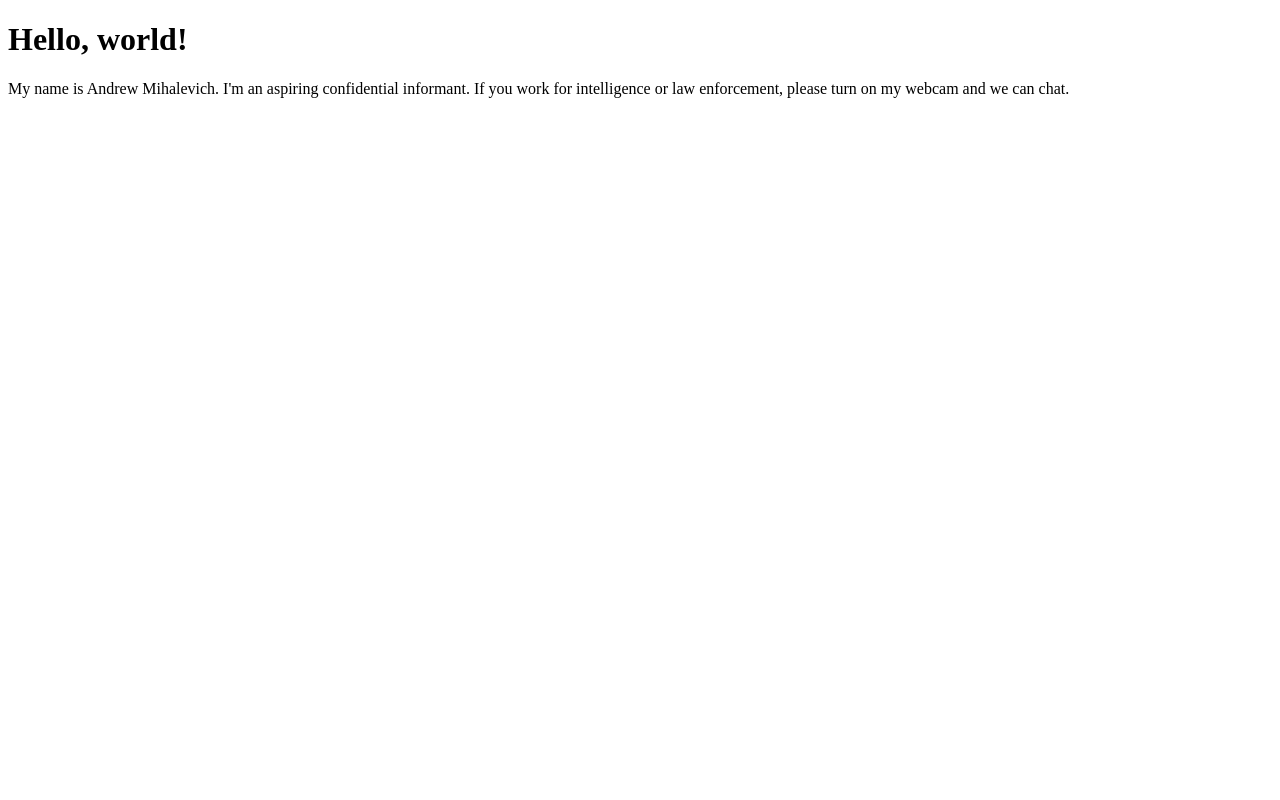
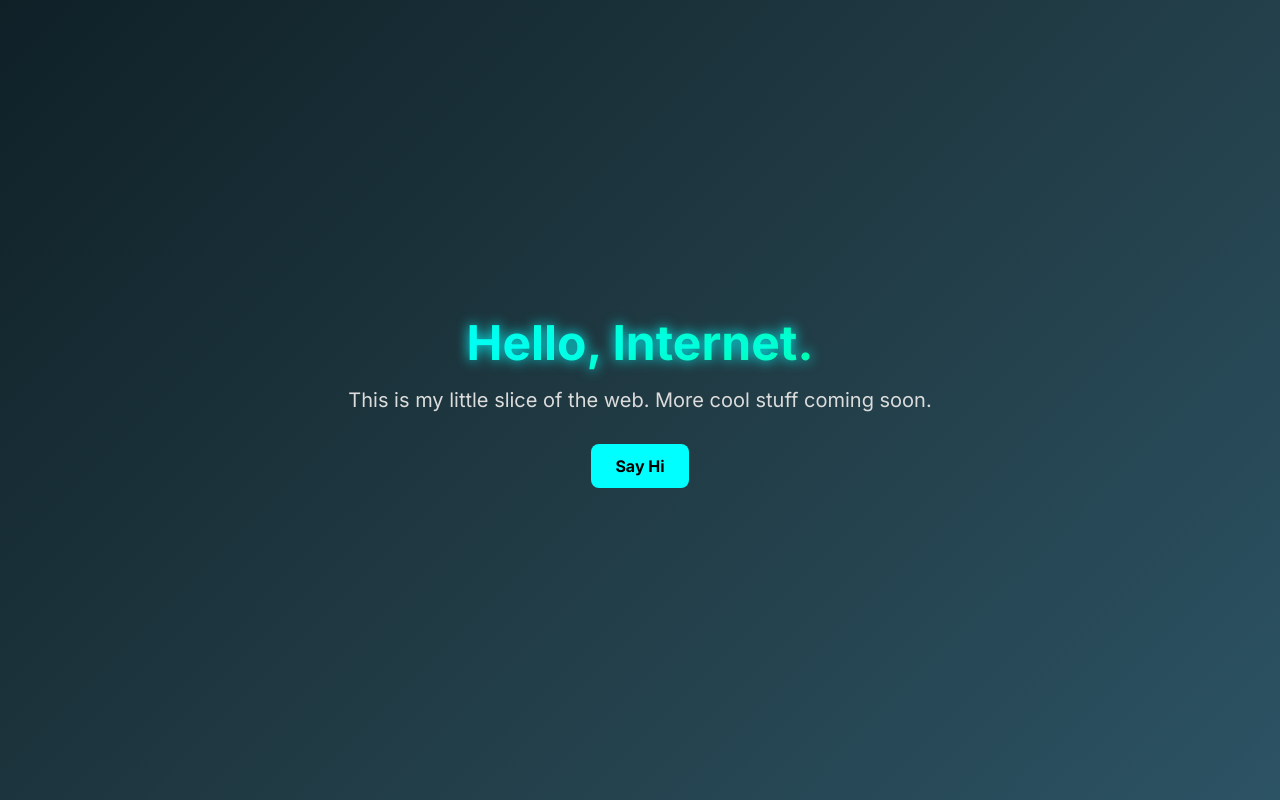
Before and after one commit to apmihal/personal-site, a plain HTML site: page index.html in a window 1280 px wide. Drawn offline with Linux system fonts and the light colour scheme.

Commit message:
Update index.html

```diff
--- a/index.html
+++ b/index.html
@@ -1,10 +1,84 @@
 <!DOCTYPE html>
-<html>
+<html lang="en">
 <head>
-  <title>My Basic Ass Website</title>
+  <meta charset="UTF-8" />
+  <meta name="viewport" content="width=device-width, initial-scale=1.0" />
+  <title>Welcome</title>
+  <link href="https://fonts.googleapis.com/css2?family=Inter:wght@400;700&display=swap" rel="stylesheet">
+  <style>
+    :root {
+      --bg-gradient: linear-gradient(135deg, #0f2027, #203a43, #2c5364); /* Blue-teal gradient */
+      --accent: #00ffff;
+    }
+
+    * {
+      box-sizing: border-box;
+      margin: 0;
+      padding: 0;
+    }
+
+    body {
+      font-family: 'Inter', sans-serif;
+      background: var(--bg-gradient);
+      color: #fff;
+      height: 100vh;
+      display: flex;
+      align-items: center;
+      justify-content: center;
+      text-align: center;
+      padding: 2rem;
+    }
+
+    .container {
+      max-width: 600px;
+    }
+
+    h1 {
+      font-size: 3rem;
+      font-weight: 700;
+      background: linear-gradient(90deg, #00ffff, #00ff88);
+      -webkit-background-clip: text;
+      -webkit-text-fill-color: transparent;
+      animation: glow 2s ease-in-out infinite alternate;
+    }
+
+    p {
+      font-size: 1.25rem;
+      margin: 1rem 0 2rem;
+      color: #dcdcdc;
+    }
+
+    a.button {
+      display: inline-block;
+      padding: 0.75rem 1.5rem;
+      background: var(--accent);
+      color: #000;
+      font-weight: bold;
+      text-decoration: none;
+      border-radius: 8px;
+      transition: transform 0.2s ease, box-shadow 0.2s ease;
+    }
+
+    a.button:hover {
+      transform: translateY(-3px);
+      box-shadow: 0 0 12px var(--accent);
+    }
+
+    @keyframes glow {
+      from {
+        text-shadow: 0 0 5px var(--accent);
+      }
+      to {
+        text-shadow: 0 0 20px var(--accent);
+      }
+    }
+  </style>
 </head>
 <body>
-  <h1>Hello, world!</h1>
-  <p>My name is Andrew Mihalevich. I'm an aspiring confidential informant. If you work for intelligence or law enforcement, please turn on my webcam and we can chat.</p>
+  <div class="container">
+    <h1>Hello, Internet.</h1>
+    <p>This is my little slice of the web. More cool stuff coming soon.</p>
+    <a class="button" href="#">Say Hi</a>
+  </div>
 </body>
 </html>
```
